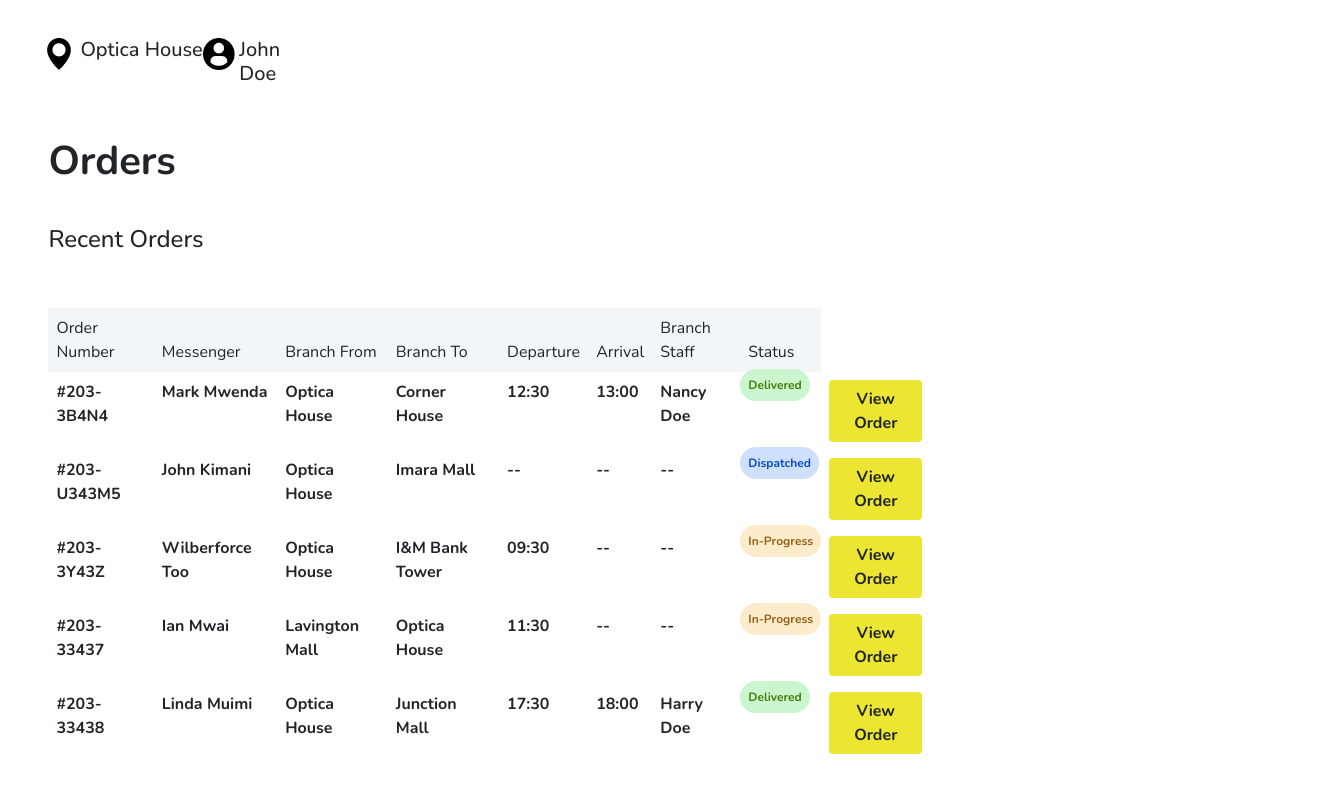
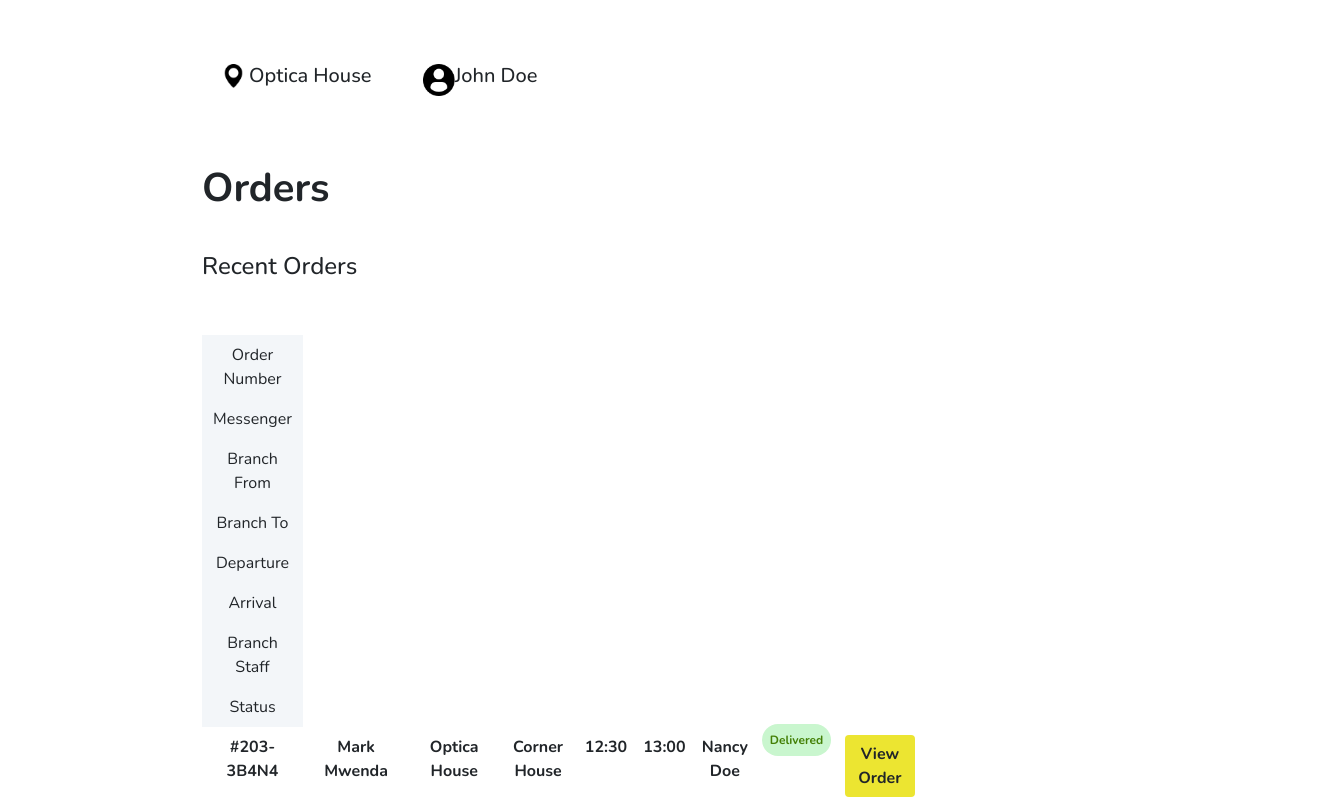
Before and after one commit to Optica-Brains/optica-frontend, an Angular app: page / in a window 1280 px wide. Shown: the top 800 px of the page, 1318 px wide, since content can reach past the window. Built offline with nearby package versions, Linux system fonts and the light colour scheme.

Commit message:
branch and user floated right

```diff
--- a/src/app/orders-table/orders-table.component.css
+++ b/src/app/orders-table/orders-table.component.css
@@ -1,9 +1,13 @@
+div {
+  width: fit-content;
+}
+
 div.container-fluid {
   padding: 4px 10px;
   margin: 3%;
   box-sizing: border-box;
   font-family: var(--bs-body-font-family);
-  /* margin-left: 20%; */
+  margin-left: 15%;
 }
 
 button.view-order-btn {
@@ -28,7 +32,14 @@ td.dispatched-badge {
 
 thead.schema-names {
   background-color: #f3f6f9;
+  /* display: inline-flex; */
+  /* margin-right: 10% !important; */
+  /* padding-right: 10% !important; */
   /* border-radius: 30px !important; */
+}
+
+th.fw-normal {
+  display: inline-flex;
 }
 
 p.orders-title {
@@ -44,12 +55,21 @@ table.orders-table {
   width: 70%;
 }
 
+div.section-header-container {
+  width: 100%;
+}
+
 div.branch-user {
   display: flex;
   padding: 0;
 }
 
-.username, .branch {
+div.branch-user div {
+  padding: 2vw;
+}
+
+div.username,
+div.branch {
   display: flex;
 }
 
@@ -58,9 +78,5 @@ img.user-icon {
 }
 
 img.location-icon {
-  height: 4vh;
+  height: 3vh;
 }
-
-p.user-name {
-  margin-left: 4%;
-}
--- a/src/app/orders-table/orders-table.component.html
+++ b/src/app/orders-table/orders-table.component.html
@@ -1,3 +1,4 @@
+<div class="section-header-container">
     <div class="container-fluid branch-user">
         <div class="branch">
             <img src="../../assets/location-icon.png" class="img-fluid location-icon" alt="">
@@ -8,14 +9,16 @@
             <p class="h5 user-name">John Doe</p>
         </div>
     </div>
+</div>
 
+<div class="aection-body-container">
     <div class="container-fluid titles-headings">
         <p class="h1 orders-title">Orders</p>
         <p class="h4 recent-orders">Recent Orders</p>
     </div>
 
     <div class="container-fluid table-responsive">
-    <table class="table table-borderless orders-table">
+        <table class="table table-borderless text-center orders-table">
             <thead class="schema-names">
                 <tr>
                     <th scope="col" class="fw-normal">Order Number</th>
@@ -87,9 +90,8 @@
             </tbody>
         </table>
     </div>
+</div>
 
-<div class="container-fluid">
 <footer>
     <p class="h5 text-center">Copyright © 2022 Optica, Nairobi,Kenya | All rights Reserved</p>
 </footer>
-</div>
```
Lines whose indentation alone changed are shown as unchanged.
